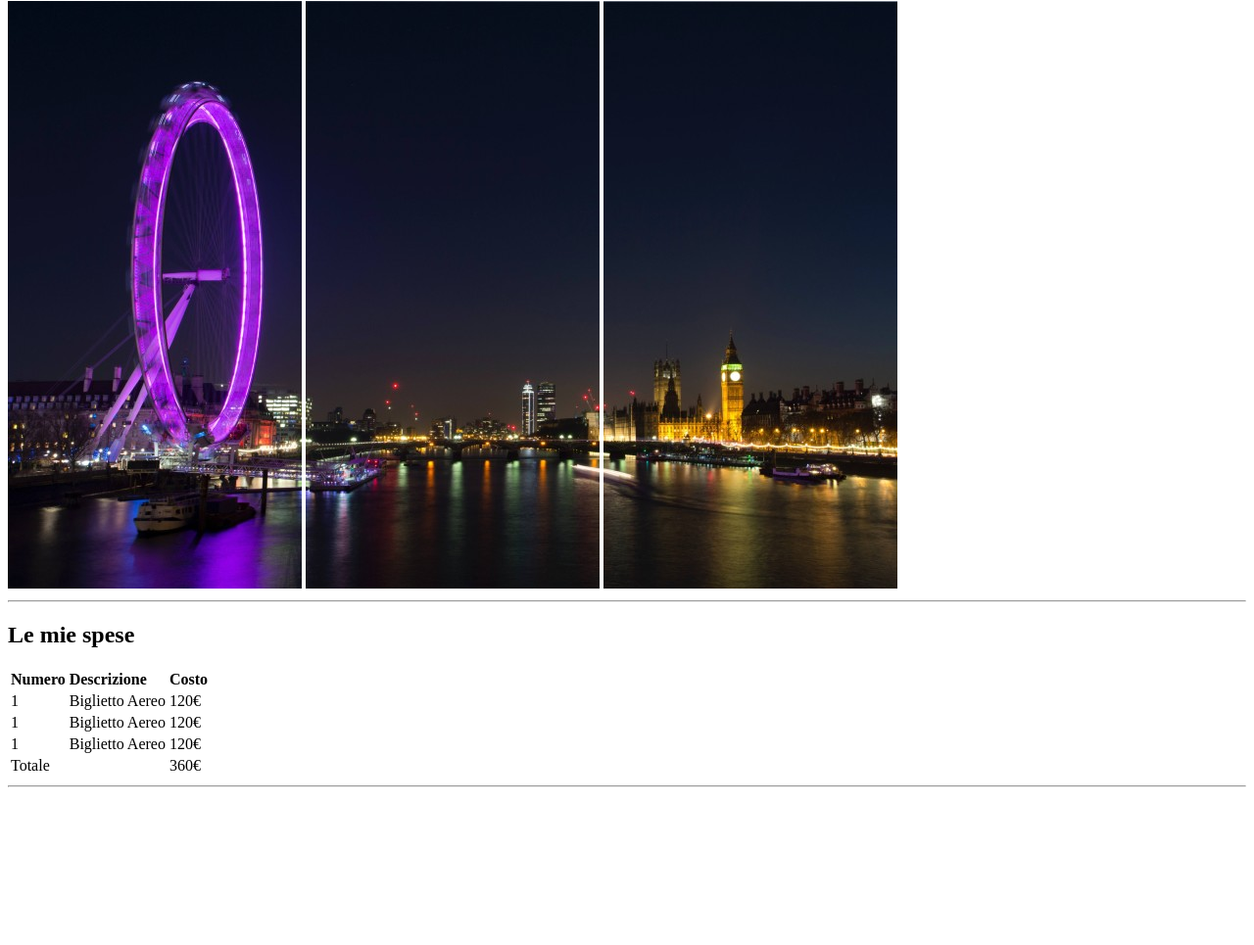
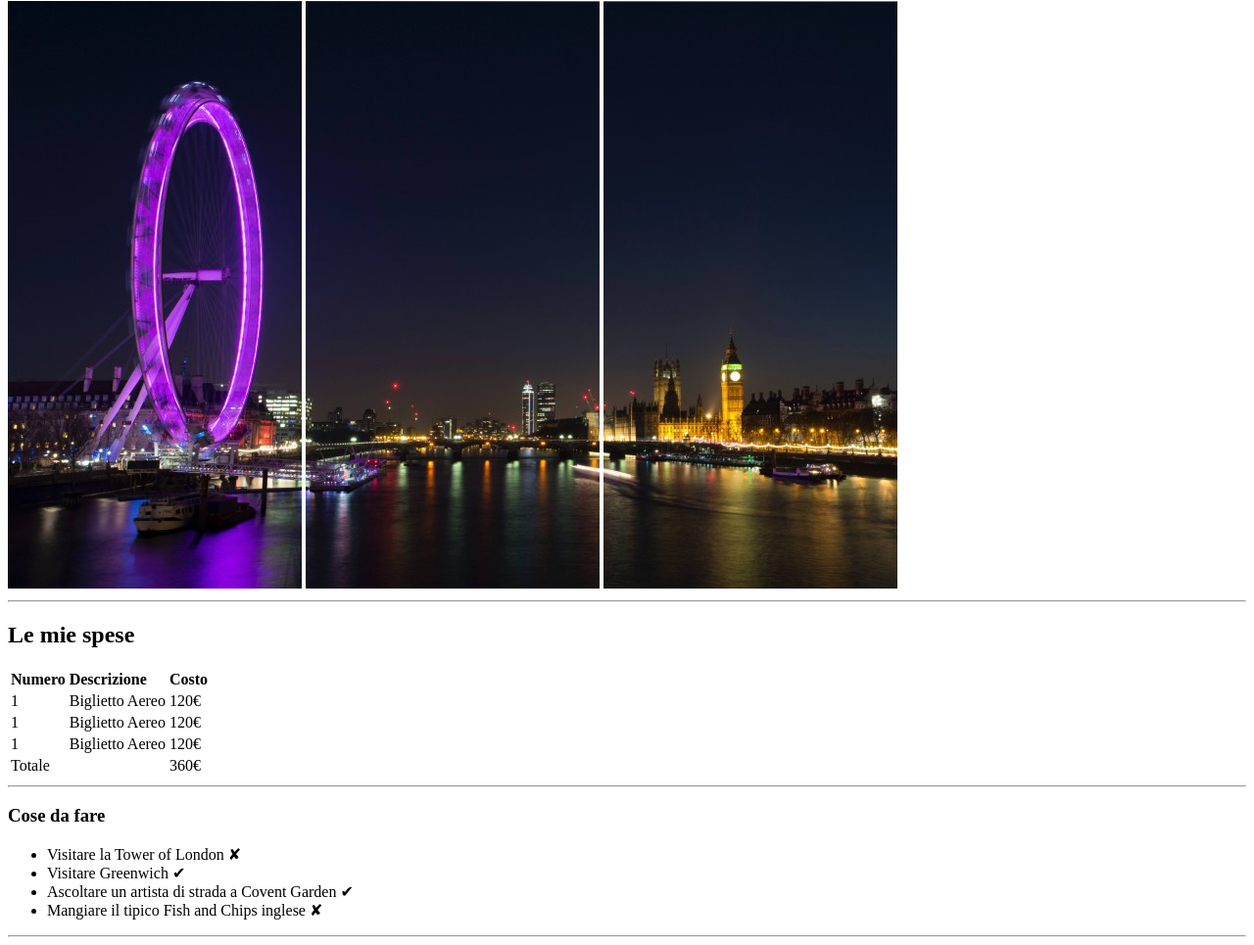
Before and after one commit to IgnazioMont/html-london-trip, a website: page index.html in a window 1280 px wide. Shown: the part 79-1044 px from the top of the page at 98% size. Before the commit the page ends 901 px from the top, so only its background shows below. Drawn offline with Linux system fonts and the light colour scheme.

Commit message:
aggiunto elenco puntato

```diff
--- a/index.html
+++ b/index.html
@@ -64,9 +64,16 @@
 
       <!--Sezione 2: ELENCO PUNTATO-->
       <section>
-        <h3></h3>
-        <ul></ul>
+        <h3>Cose da fare</h3>
+        <ul>
+          <li>Visitare la Tower of London &#x2718;</li>
+          <li>Visitare Greenwich &#x2714;</li>
+          <li>Ascoltare un artista di strada a Covent Garden &#x2714;</li>
+          <li>Mangiare il tipico Fish and Chips inglese &#x2718;</li>
+        </ul>
       </section>
+
+      <hr />
     </main>
   </body>
 </html>
```
